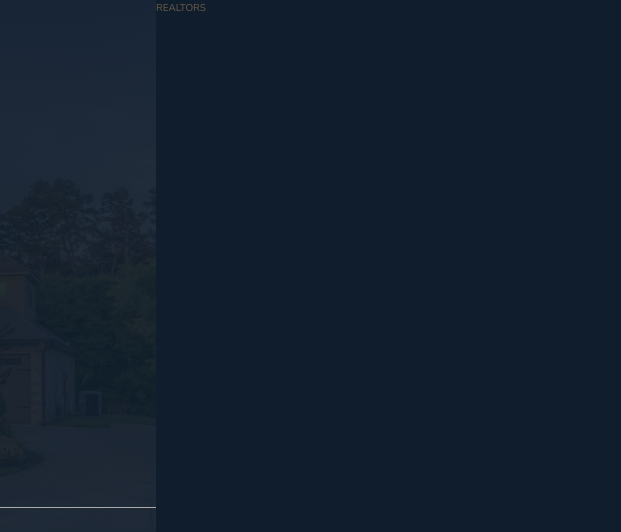
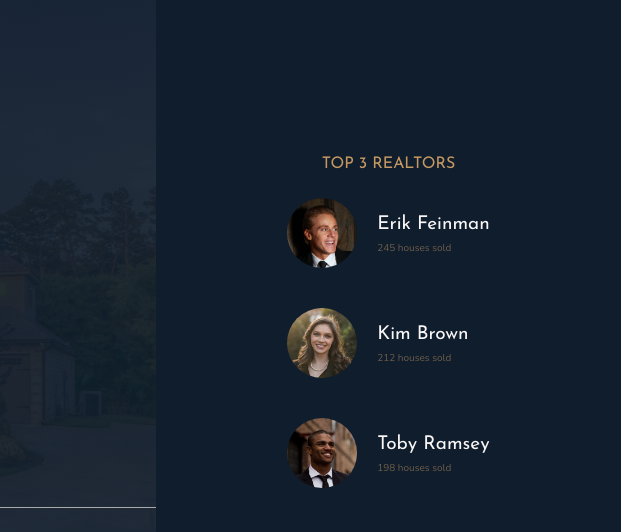
Before and after one commit to pjevic/Nexter-III, a website: page index.html in a window 1280 px wide. Shown: the top 532 px of the page, 659-1280 px from the left. Drawn offline with nearby package versions, Linux system fonts and the light colour scheme.

Commit message:
Realators

```diff
--- a/index.html
+++ b/index.html
@@ -32,7 +32,24 @@
         </header>
         <!-------------------------------------------REALTORS------------------------------------------->
         <div class="realtors">
-            REALTORS
+            <h3 class="heading-3">Top 3 Realtors</h3>
+            <div class="realtors__list">
+                <img src="img/realtor-1.jpeg" alt="Realtor 1" class="realtors__img">
+                <div class="relators__details">
+                    <h4 class="heading-4 heading-4--light">Erik Feinman</h4>
+                    <p class="relators__sold">245 houses sold</p>
+                </div>
+                <img src="img/realtor-2.jpeg" alt="Realtor 2" class="realtors__img">
+                <div class="relators__details">
+                    <h4 class="heading-4 heading-4--light">Kim Brown</h4>
+                    <p class="relators__sold">212 houses sold</p>
+                </div>
+                <img src="img/realtor-3.jpeg" alt="Realtor 3" class="realtors__img">
+                <div class="relators__details">
+                    <h4 class="heading-4 heading-4--light">Toby Ramsey</h4>
+                    <p class="relators__sold">198 houses sold</p>
+                </div>
+            </div>
         </div>
         <!-------------------------------------------FEATURES------------------------------------------->
         <section class="features">
--- a/sass/_realtors.scss
+++ b/sass/_realtors.scss
@@ -1,5 +1,32 @@
 .realtors {
     background-color: $color-secondary;
+    padding: 3rem;
 
     grid-column: 8 / full-end;
+
+    display: grid;
+    align-content: center;
+    justify-content: center;
+    justify-items: center;
+    row-gap: 2rem;
+
+    &__list {
+        display: grid;
+        grid-template-columns: min-content max-content;
+        column-gap: 2rem;
+        row-gap: 5vh;
+        align-items: center;
+    }
+
+    &__img {
+        display: block;
+        width: 7rem;
+        border-radius: 50%;
+    }
+
+    &__sold {
+        color: $color-grey-light-2;
+        text-transform: uppercase;
+        margin-top: -3px;
+    }
 }
```
Also changed, not shown: css/style.css.
